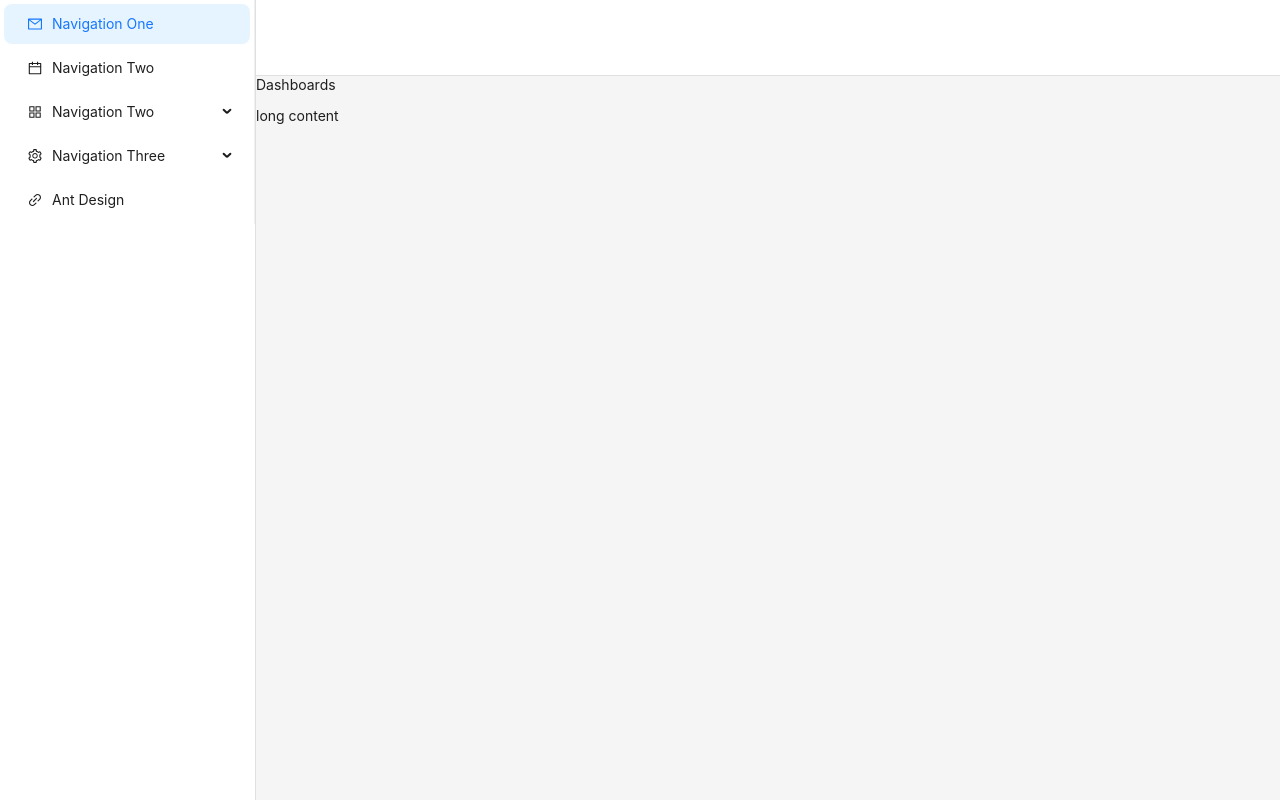
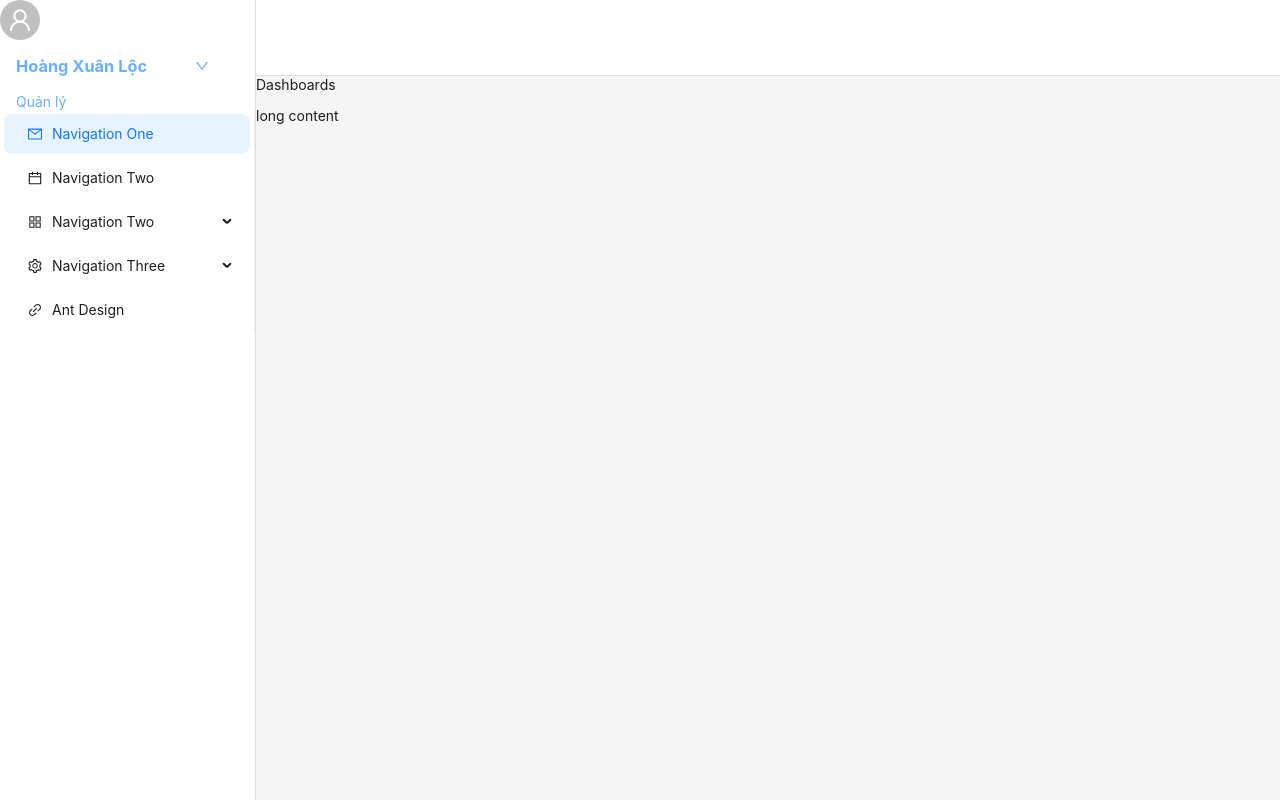
Before and after one commit to locday123/MANAGE_HOME, a React (Vite) app in the folder HOME_FRONT_END/: page / in a window 1280 px wide. Built offline with nearby package versions, Linux system fonts and the light colour scheme.

Commit message:
07032025

```diff
--- a/HOME_FRONT_END/src/Admin/AdminLayout.jsx
+++ b/HOME_FRONT_END/src/Admin/AdminLayout.jsx
@@ -1,4 +1,4 @@
-import {Avatar, Dropdown, Layout, Space, theme, Grid} from "antd"
+import {Avatar, Dropdown, Layout, Space, theme, Grid, Flex} from "antd"
 import classname from "classnames/bind"
 import {
     DownOutlined,
@@ -40,6 +40,27 @@ function AdminLayout({children}) {
     return (
         <Layout className={cx("my-css")}>
             <Sider {...breakpoint.size} className={cx("sider")}>
+                <Dropdown menu={{items}} trigger={["click"]}>
+                    <a onClick={(e) => e.preventDefault()}>
+                        <div className={cx("user-info")} style={{}}>
+                            <Avatar size='large' icon={<UserOutlined />} />
+                            <div
+                                style={{
+                                    width: "calc(100% - 62px)",
+                                    marginLeft: "16px",
+                                    transition: "0.2s",
+                                }}
+                            >
+                                <Flex justify='space-between'>
+                                    <h3>Hoàng Xuân Lộc</h3>
+                                    <DownOutlined type='link' />
+                                </Flex>
+                                <span className={cx("text-chucvu")}>Quản lý</span>
+                            </div>
+                        </div>
+                    </a>
+                </Dropdown>
+
                 <MenuSider />
             </Sider>
             <Layout>
```
